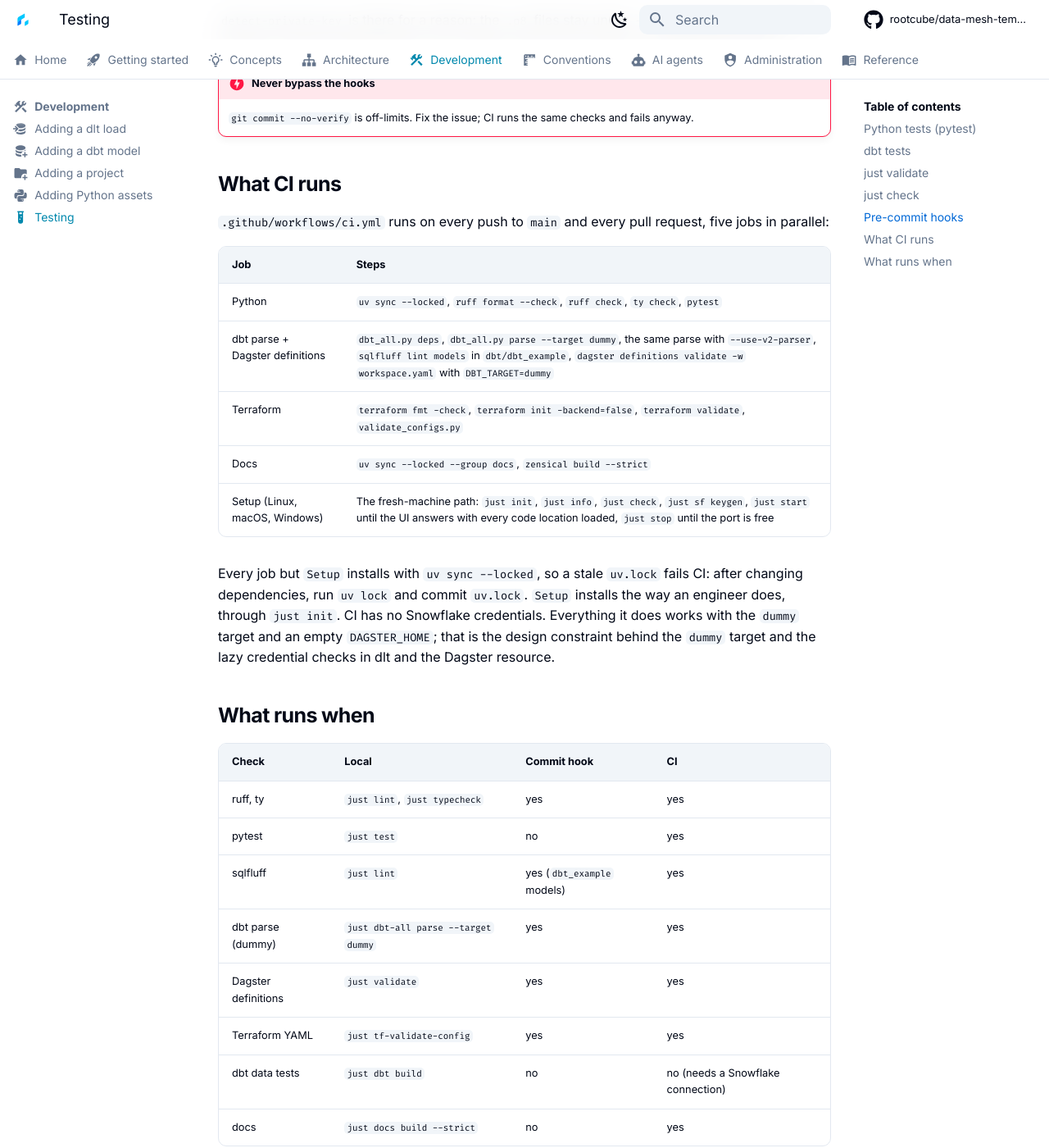
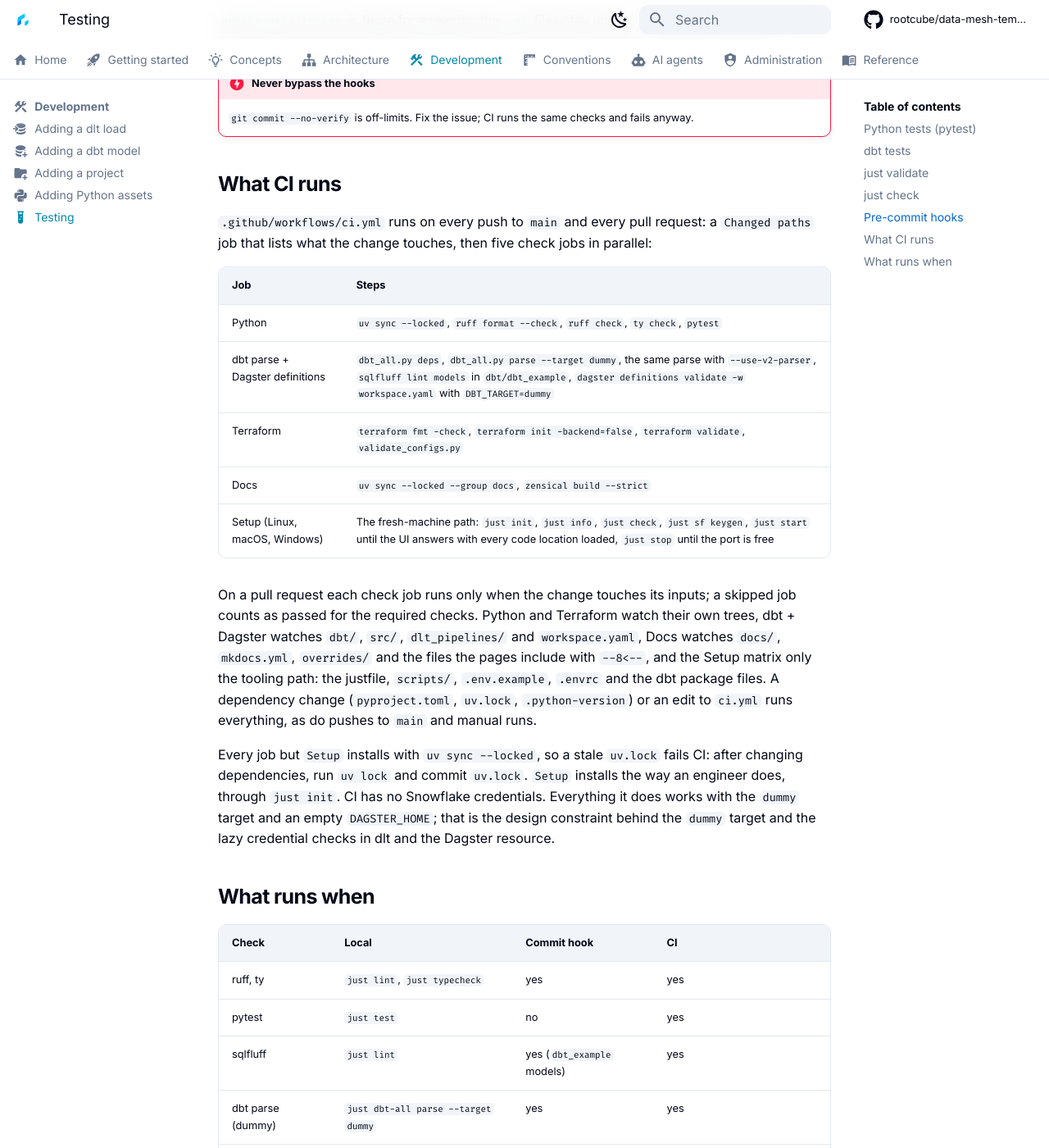
Before and after one commit to rootcube/data-mesh-template, an MkDocs documentation site: the page built from docs/development/testing.md, in a window 1280 px wide and 1400 px high, scrolled down 3573 px. Shown: the whole window at 82% size. Built offline with MkDocs 1.6.1 and Material for MkDocs 9.7.7, drawn with Linux system fonts in a browser that asks for light colours; comment, search, counter and statistics services are not loaded.

Commit message:
ci: run only the jobs a pull request's changed paths need

```diff
--- a/docs/development/testing.md
+++ b/docs/development/testing.md
@@ -125,8 +125,8 @@ in the repo. The two hooks that call `just` need it on the `PATH`, also for a co
 
 ## What CI runs
 
-`.github/workflows/ci.yml` runs on every push to `main` and every pull request, five jobs in
-parallel:
+`.github/workflows/ci.yml` runs on every push to `main` and every pull request: a `Changed paths`
+job that lists what the change touches, then five check jobs in parallel:
 
 | Job | Steps |
 |-----|-------|
@@ -135,6 +135,14 @@ parallel:
 | Terraform | `terraform fmt -check`, `terraform init -backend=false`, `terraform validate`, `validate_configs.py` |
 | Docs | `uv sync --locked --group docs`, `zensical build --strict` |
 | Setup (Linux, macOS, Windows) | The fresh-machine path: `just init`, `just info`, `just check`, `just sf keygen`, `just start` until the UI answers with every code location loaded, `just stop` until the port is free |
+
+On a pull request each check job runs only when the change touches its inputs; a skipped job
+counts as passed for the required checks. Python and Terraform watch their own trees, dbt + Dagster
+watches `dbt/`, `src/`, `dlt_pipelines/` and `workspace.yaml`, Docs watches `docs/`, `mkdocs.yml`,
+`overrides/` and the files the pages include with `--8<--`, and the Setup matrix only the tooling
+path: the justfile, `scripts/`, `.env.example`, `.envrc` and the dbt package files. A dependency
+change (`pyproject.toml`, `uv.lock`, `.python-version`) or an edit to `ci.yml` runs everything, as
+do pushes to `main` and manual runs.
 
 Every job but `Setup` installs with `uv sync --locked`, so a stale `uv.lock` fails CI: after changing
 dependencies, run `uv lock` and commit `uv.lock`. `Setup` installs the way an engineer does, through
```
Also changed, not shown: docs/conventions/git-workflow.md (+6 -4 lines), 1 other file.
